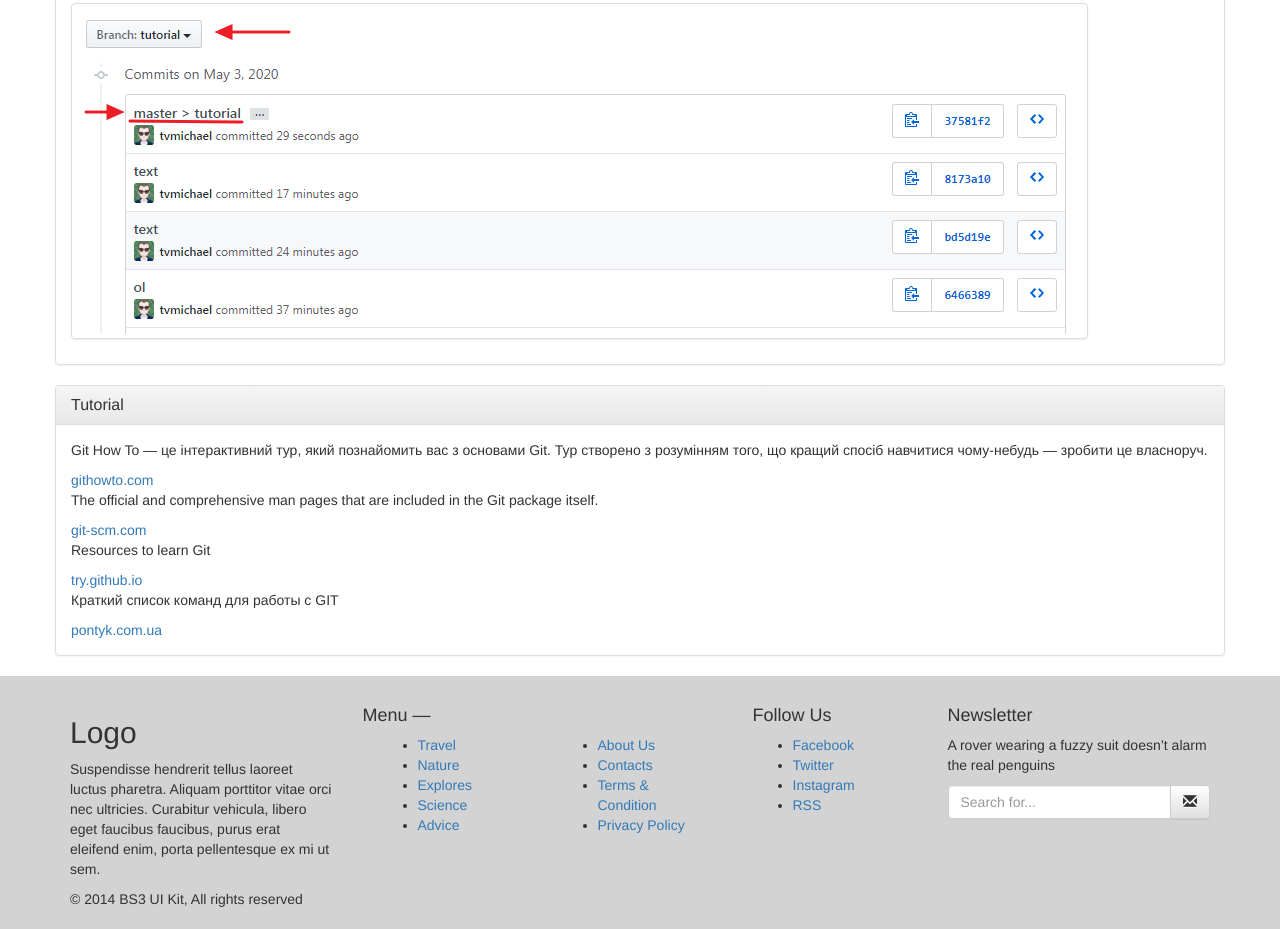
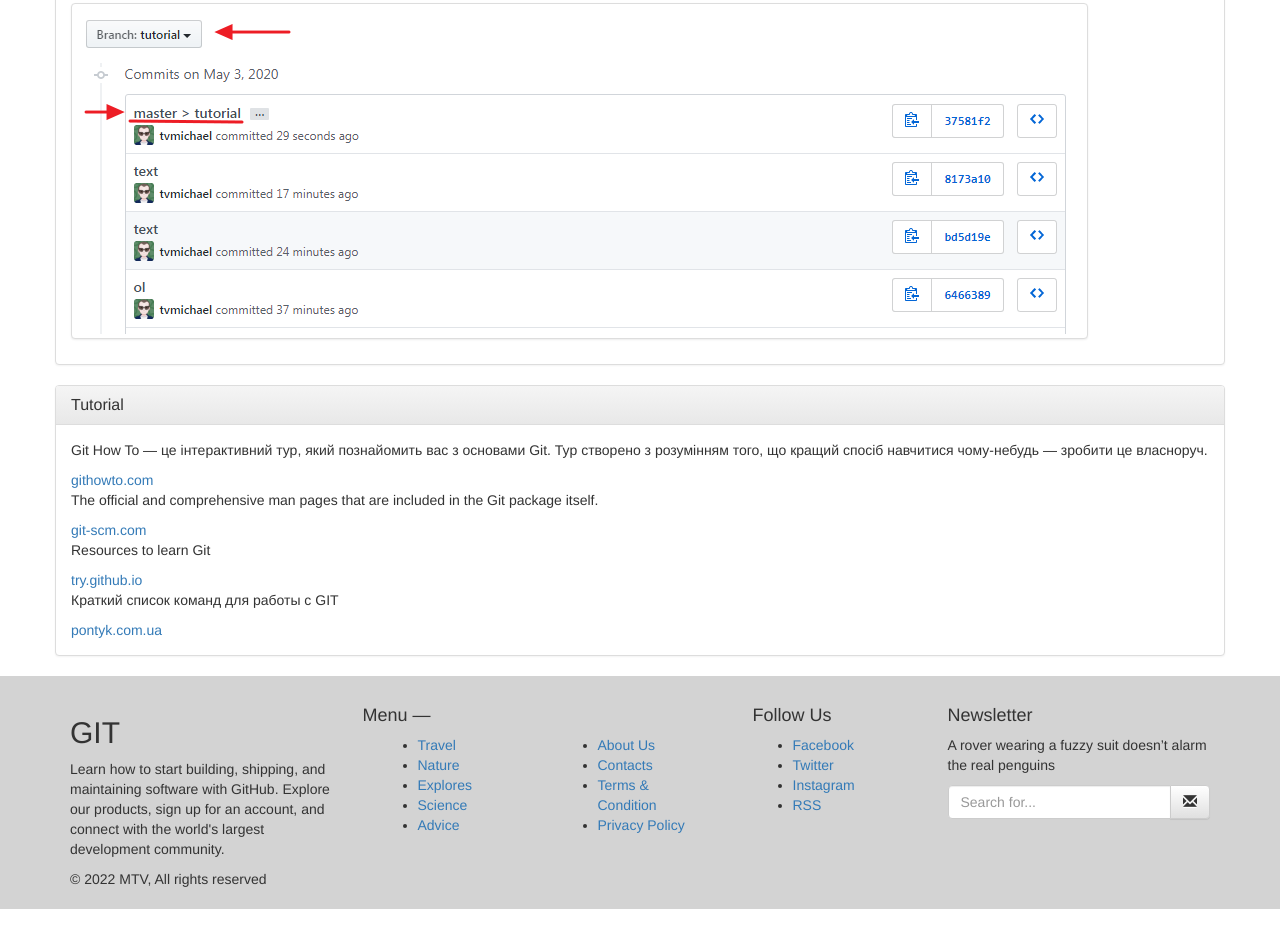
Before and after one commit to tvmichael/git.lessons, a plain HTML site: page index.html in a window 1280 px wide. Shown: the part 4986-5915 px from the top of the page. Drawn offline with nearby package versions, Linux system fonts and the light colour scheme.

Commit message:
change footer

```diff
--- a/index.html
+++ b/index.html
@@ -179,9 +179,9 @@
     <div class="container">
         <div class="row">
             <div class="col-md-3 footer-brand animated fadeInLeft">
-                <h2>Logo</h2>
-                <p>Suspendisse hendrerit tellus laoreet luctus pharetra. Aliquam porttitor vitae orci nec ultricies. Curabitur vehicula, libero eget faucibus faucibus, purus erat eleifend enim, porta pellentesque ex mi ut sem.</p>
-                <p>© 2014 BS3 UI Kit, All rights reserved</p>
+                <h2>GIT</h2>
+                <p>Learn how to start building, shipping, and maintaining software with GitHub. Explore our products, sign up for an account, and connect with the world's largest development community.</p>
+                <p>© 2022 MTV, All rights reserved</p>
             </div>
             <div class="col-md-4 footer-nav animated fadeInUp">
                 <h4>Menu —</h4>
```
